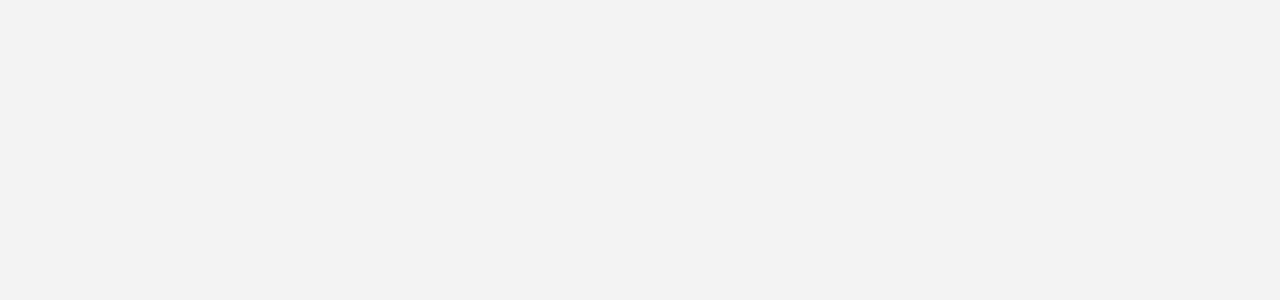
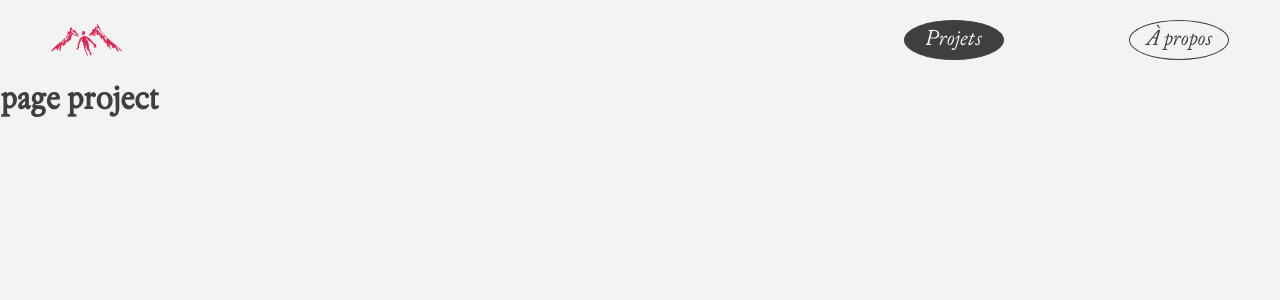
Before and after one commit to cyril0369/portfolio_infam, a React (Create React App) app: page /projects in a window 1280 px wide. Before the commit this address had no page. Shown: the top 300 px of the page. Built offline with nearby package versions, Linux system fonts and the light colour scheme; the HTML template or start-up script is replaced by a standard one.

Commit message:
add projects page + make the menu buttons works

```diff
--- a/src/App.js
+++ b/src/App.js
@@ -1,5 +1,6 @@
 import Acceuil from './pages/acceuil.jsx';
 import About from './pages/about.jsx'
+import Projects from './pages/project.jsx';
 import { BrowserRouter, Routes, Route } from 'react-router-dom';
 
 function App() {
@@ -9,6 +10,7 @@ function App() {
         <Routes>
           <Route path='/' exact Component={Acceuil}></Route>
           <Route path='/about' exact Component={About}></Route>
+          <Route path='/projects' exact Component={Projects}></Route>
         </Routes>
       </BrowserRouter>
     </div>
--- a/src/components/image_animated.jsx
+++ b/src/components/image_animated.jsx
@@ -1,4 +1,5 @@
-import React from "react"
+
+import { useEffect, useRef } from "react"
 import ImageAcceil from "../images/LOGO_PAGE_D_ACCUEIL.svg"
 import ImageAbout from "../images/LOGO_FOND_A_PROPOS.svg"
 
@@ -6,40 +7,43 @@ import {lerp, pointOrEllipseIntersection} from "../utils/linear_interpolation.js
 
 export default function LogoAnimated({ isHome = true }) {
 
-    let a = 100;
-    let b = 50;
+    const logoRef = useRef(null)
+    const a = 100;
+    const b = 50;
 
-    let width = window.innerWidth;
-    let height = window.innerHeight;
+    useEffect(() => {
+        let imageX = window.innerWidth / 2
+        let imageY = window.innerHeight / 2
 
-    let cx = width / 2;
-    let cy = height / 2;
+        const handleMouseMove = e => {
+        const image = logoRef.current
+        if (!image) return
 
-    let imageX = cx;
-    let imageY = cy;
+        const width = window.innerWidth
+        const height = window.innerHeight
+        const cx = width / 2
+        const cy = height / 2
+        const px = e.clientX
+        const py = e.clientY
 
-    document.addEventListener('mousemove', e =>{
-        let image_to_move = document.getElementById("LogoAnimated")
-        const px = e.clientX;
-        const py = e.clientY;
-        let width = window.innerWidth;
-        let height = window.innerHeight;
-        let cx = width / 2;
-        let cy = height / 2;
-        const hit = pointOrEllipseIntersection(px, py, cx, cy, a, b);
-        imageX = lerp(imageX, hit.x, 0.03);
-        imageY = lerp(imageY, hit.y, 0.03);
-        image_to_move.setAttribute('style', 'top:'+((imageY - 300))+
-        "px; left:"+(imageX)+"px;"
-        )
-    })
+        const hit = pointOrEllipseIntersection(px, py, cx, cy, a, b)
+        imageX = lerp(imageX, hit.x, 0.05)
+        imageY = lerp(imageY, hit.y, 0.05)
+
+        image.style.top = `${imageY - 300}px`
+        image.style.left = `${imageX}px`
+        }
+
+        document.addEventListener("mousemove", handleMouseMove)
+        return () => document.removeEventListener("mousemove", handleMouseMove)
+    }, [])
 
     return (
         <div>
             {isHome ? (
-                <img id="LogoAnimated" className="LogoAnimated" src={ImageAcceil} alt="LOGO PAGE D'ACCUEIL" />
+                <img ref={logoRef} id="LogoAnimated" className="LogoAnimated" src={ImageAcceil} alt="LOGO PAGE D'ACCUEIL" />
             ) : (
-                <img id="LogoAnimated" className="LogoAnimated" src={ImageAbout} alt="LOGO PAGE ABOUT" />
+                <img ref={logoRef} id="LogoAnimated" className="LogoAnimated" src={ImageAbout} alt="LOGO PAGE ABOUT" />
             )}
         </div>
     )
--- a/src/components/menu.jsx
+++ b/src/components/menu.jsx
@@ -1,13 +1,26 @@
 import React from "react"
+import { useNavigate } from "react-router-dom";
 import Nom from "../images/NOM_PAGE_D_ACCUEIL.svg"
 import MiniLogo from "../images/LOGO_PETIT_HEADER.svg"
 
 export default function Menu({ isHome = true, isAbout = false, isProject = false }) {
-    const className = [
+
+  const navigate = useNavigate();
+  const goToAbout = () => {
+    navigate("/about")
+  }
+  const goToProject = () => {
+    navigate("/projects")
+  }
+  const goToHome = () => {
+    navigate("/")
+  }
+
+  const className = [
     "Selector",
     isHome && "Home",
     isAbout && "About",
-    isProject && "Projets"
+    isProject && "Projects"
   ]
     .filter(Boolean)
     .join(" ");
@@ -17,12 +30,22 @@ export default function Menu({ isHome = true, isAbout = false, isProject = false
       {isHome ? (
         <img className="NomInfam" src={Nom} alt="Nom page d'accueil" />
       ) : (
-        <img className="LogoInfam" src={MiniLogo} alt="Mini logo header" />
+        <img className="LogoInfam" src={MiniLogo} alt="Mini logo header" onClick={goToHome}/>
       )}
 
       <div className={className}>
-        <button className="ButtonProject">Projets</button>
-        <button className="ButtonAbout">À propos</button>
+        <button
+          className="ButtonProjects"
+          onClick={!isProject ? goToProject : undefined}
+        >
+          Projets
+        </button>
+        <button
+          className="ButtonAbout"
+          onClick={!isAbout ? goToAbout : undefined}
+        >
+          À propos
+        </button>
       </div>
     </div>
   );
--- a/src/index.css
+++ b/src/index.css
@@ -126,6 +126,25 @@ body {
   color: var(--bg);
 }
 
+.Projects button {
+  background-color: var(--bg);
+  color: var(--font);
+  font-family: Analogia_Italic;
+  font-size: 20px;
+  display: flex;
+  align-items: center;
+  justify-content: center;
+  width: 100px;
+  height: 40px;
+  border-radius: 50%;
+  border: solid var(--font) 1px;
+}
+
+.Projects .ButtonProjects {
+  background-color: var(--font);
+  color: var(--bg);
+}
+
 /* Acceuil Main */
 
 .AcceuilMain {
--- a/src/pages/acceuil.jsx
+++ b/src/pages/acceuil.jsx
@@ -10,7 +10,7 @@ export default function Acceuil() {
                 <p>
                     Designer graphique <br />
                     specialisé dans le secteur <br />
-                    culturel et musicale
+                    culturel et musical
                 </p>
             </div>
         </div>
--- /dev/null
+++ b/src/pages/project.jsx
@@ -0,0 +1,10 @@
+import Menu from "../components/menu"
+
+export default function Projects() {
+    return (
+        <div className="Page">
+            <Menu isHome={false} isAbout={false} isProject={true} />
+            <h1>page project</h1>
+        </div>
+    )
+}
```
